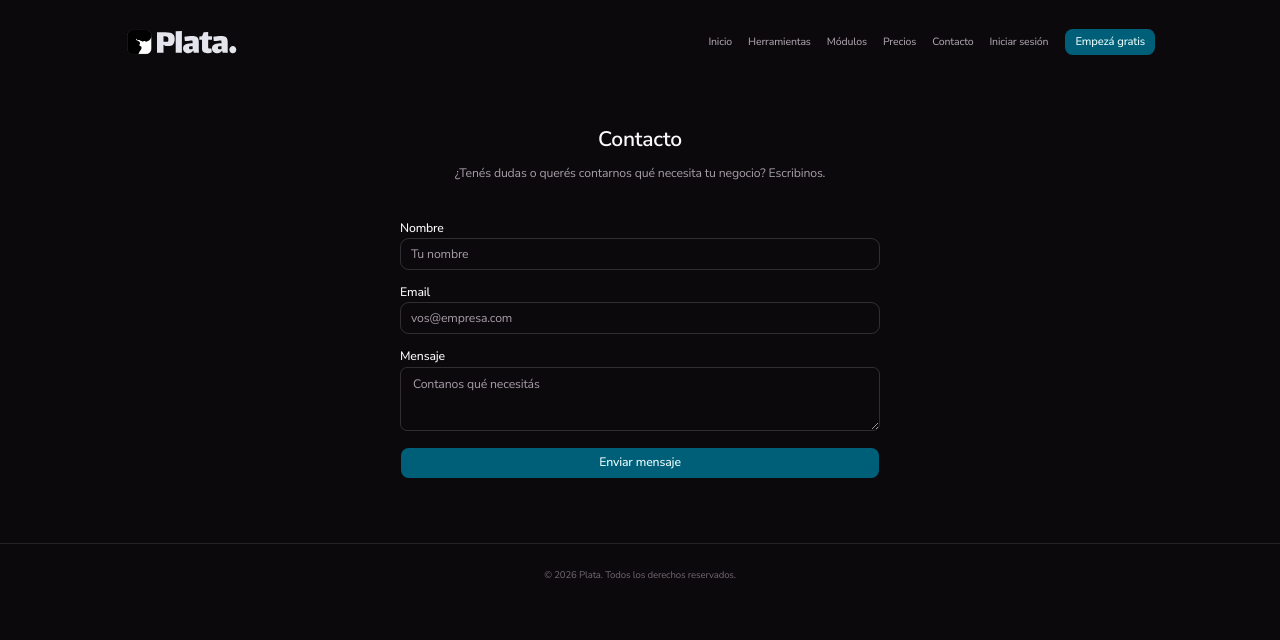
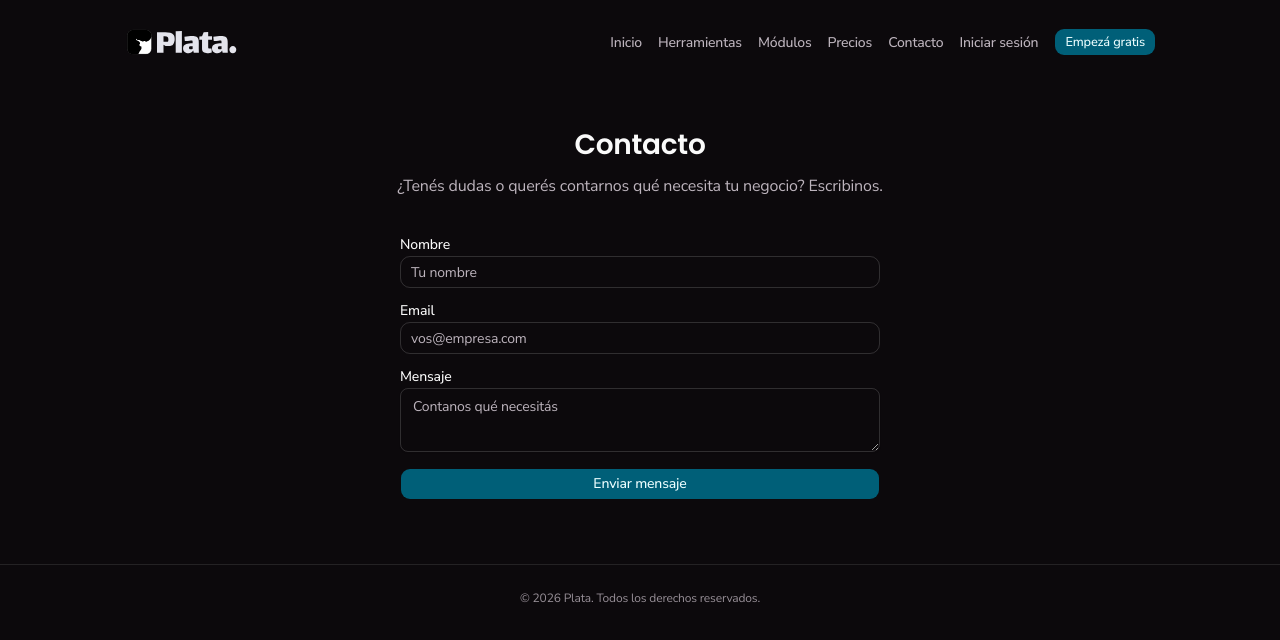
Before and after one commit to ColoniaCloud/ccc, a Next.js app in the folder apps/web/: page /marketing/contacto in a window 1280 px wide. Shown: the top 640 px of the page. Built offline with nearby package versions, Linux system fonts and the light colour scheme; no server answers.

Commit message:
feat(web): improve typography scale and contrast

```diff
--- a/apps/web/src/app/app/app.css
+++ b/apps/web/src/app/app/app.css
@@ -61,7 +61,7 @@
   border: 1px solid var(--color-border-strong);
   background: var(--color-surface-1);
   color: var(--color-text-secondary);
-  font-size: 13px;
+  font-size: var(--font-size-sm);
   line-height: 1;
   cursor: pointer;
   z-index: 20;
@@ -875,7 +875,7 @@
 .app-nav-label {
   padding: 0 var(--spacing-3);
   color: var(--color-text-tertiary);
-  font-size: 10px;
+  font-size: var(--font-size-xs);
   font-weight: var(--font-weight-bold);
   letter-spacing: 0.09em;
   text-transform: uppercase;
@@ -992,7 +992,7 @@
 
 .app-header-context > div { display: flex; flex-direction: column; gap: 1px; }
 .app-header-context strong { color: var(--color-text); font-family: var(--font-heading); font-size: var(--font-size-md); font-weight: var(--font-weight-semibold); }
-.app-header-eyebrow { color: var(--color-text-tertiary); font-size: 10px; font-weight: var(--font-weight-semibold); letter-spacing: 0.06em; text-transform: uppercase; }
+.app-header-eyebrow { color: var(--color-text-tertiary); font-size: var(--font-size-xs); font-weight: var(--font-weight-semibold); letter-spacing: 0.06em; text-transform: uppercase; }
 
 .page { max-width: 1180px; gap: 28px; }
 .page-header h1 { font-family: var(--font-heading); font-size: var(--font-size-2xl); }
--- a/apps/web/src/app/globals.css
+++ b/apps/web/src/app/globals.css
@@ -76,7 +76,7 @@
   --secondary: oklch(0.274 0.006 286.033);
   --secondary-foreground: oklch(0.985 0 0);
   --muted: oklch(0.263 0.024 320.12);
-  --muted-foreground: oklch(0.711 0.019 323.02);
+  --muted-foreground: oklch(0.78 0.016 323.02);
   --accent: oklch(0.263 0.024 320.12);
   --accent-foreground: oklch(0.985 0 0);
   --destructive: oklch(0.704 0.191 22.216);
@@ -126,7 +126,7 @@
   --secondary: oklch(0.967 0.001 286.375);
   --secondary-foreground: oklch(0.21 0.006 285.885);
   --muted: oklch(0.96 0.003 325.6);
-  --muted-foreground: oklch(0.542 0.034 322.5);
+  --muted-foreground: oklch(0.48 0.026 322.5);
   --accent: oklch(0.96 0.003 325.6);
   --accent-foreground: oklch(0.212 0.019 322.12);
   --destructive: oklch(0.577 0.245 27.325);
--- a/apps/web/src/app/layout.tsx
+++ b/apps/web/src/app/layout.tsx
@@ -1,12 +1,17 @@
 import type { Metadata } from 'next'
 import '../styles/theme.css'
 import './globals.css'
-import { Nunito_Sans, Noto_Sans } from "next/font/google";
+import { Nunito_Sans, Poppins } from "next/font/google";
 import { cn } from "@/lib/utils";
 
-const notoSansHeading = Noto_Sans({subsets:['latin'],variable:'--font-heading'});
+const poppinsHeading = Poppins({
+  subsets: ['latin'],
+  weight: ['500', '600', '700'],
+  variable: '--font-heading',
+  display: 'swap',
+});
 
-const nunitoSans = Nunito_Sans({subsets:['latin'],variable:'--font-sans'});
+const nunitoSans = Nunito_Sans({ subsets: ['latin'], variable: '--font-sans', display: 'swap' });
 
 
 // Dominio público de la landing — necesario para que Next resuelva a URL
@@ -48,7 +53,7 @@ export const metadata: Metadata = {
 
 export default function RootLayout({ children }: { children: React.ReactNode }) {
   return (
-    <html lang="es" className={cn("font-sans", nunitoSans.variable, notoSansHeading.variable)}>
+    <html lang="es" className={cn("font-sans", nunitoSans.variable, poppinsHeading.variable)}>
       <body>{children}</body>
     </html>
   )
--- a/apps/web/src/styles/theme.css
+++ b/apps/web/src/styles/theme.css
@@ -38,9 +38,9 @@
 
   /* ── TEXTO ────────────────────────────────────────────────── */
   --color-text:           oklch(0.985 0 0);   /* Primario */
-  --color-text-secondary: oklch(0.711 0.019 323.02);   /* Secundario, labels */
-  --color-text-tertiary:  oklch(from var(--color-text-secondary) calc(l - 0.18) c h);   /* Placeholder, hints */
-  --color-text-disabled:  oklch(from var(--color-text-secondary) calc(l - 0.32) c h);   /* Deshabilitado */
+  --color-text-secondary: oklch(0.78 0.016 323.02);   /* Secundario, labels */
+  --color-text-tertiary:  oklch(0.66 0.014 323.02);   /* Placeholder, metadatos */
+  --color-text-disabled:  oklch(0.52 0.012 323.02);   /* Deshabilitado */
   --color-text-on-accent: oklch(0.984 0.019 200.873);   /* Texto sobre color de acento */
 
   /* ── ACENTO / BRAND ───────────────────────────────────────── */
@@ -71,14 +71,14 @@
   --font-mono: ui-monospace, 'JetBrains Mono', 'Fira Code',
                'Cascadia Code', monospace;
 
-  --font-size-xs:  0.6875rem;   /* 11px */
-  --font-size-sm:  0.75rem;     /* 12px */
-  --font-size:     0.875rem;    /* 14px — base del sistema */
+  --font-size-xs:  0.75rem;     /* 12px */
+  --font-size-sm:  0.875rem;    /* 14px */
+  --font-size:     1rem;        /* 16px — base del sistema */
   --font-size-md:  1rem;        /* 16px */
   --font-size-lg:  1.125rem;    /* 18px */
-  --font-size-xl:  1.25rem;     /* 20px */
-  --font-size-2xl: 1.5rem;      /* 24px */
-  --font-size-3xl: 1.875rem;    /* 30px */
+  --font-size-xl:  1.375rem;    /* 22px */
+  --font-size-2xl: 1.75rem;     /* 28px */
+  --font-size-3xl: 2.125rem;    /* 34px */
 
   --font-weight-normal:   400;
   --font-weight-medium:   500;
@@ -174,9 +174,9 @@
 
   /* ── TEXTO ────────────────────────────────────────────────── */
   --color-text:           oklch(0.145 0.008 326);
-  --color-text-secondary: oklch(0.542 0.034 322.5);
-  --color-text-tertiary:  oklch(from var(--color-text-secondary) calc(l + 0.18) c h);
-  --color-text-disabled:  oklch(from var(--color-text-secondary) calc(l + 0.32) c h);
+  --color-text-secondary: oklch(0.48 0.026 322.5);
+  --color-text-tertiary:  oklch(0.58 0.022 322.5);
+  --color-text-disabled:  oklch(0.7 0.016 322.5);
   --color-text-input:     oklch(from var(--color-text) calc(l + 0.20) c h);   /* Fuente de inputs */
 
   /* ── ACENTO ───────────────────────────────────────────────── */
@@ -250,7 +250,7 @@
 
 html {
   font-family: var(--font-sans);
-  font-size: var(--font-size);
+  font-size: 100%;
   line-height: var(--line-height);
   letter-spacing: var(--letter-spacing);
   color: var(--color-text);
@@ -262,6 +262,14 @@ html {
 
 body {
   min-height: 100svh;
+  font-size: var(--font-size);
+}
+
+h1,
+h2,
+h3,
+h4 {
+  font-family: var(--font-heading), sans-serif;
 }
 
 html,
```
